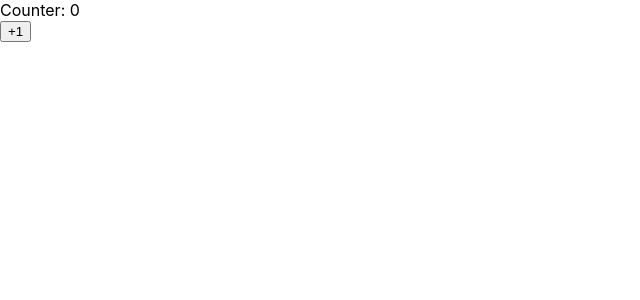
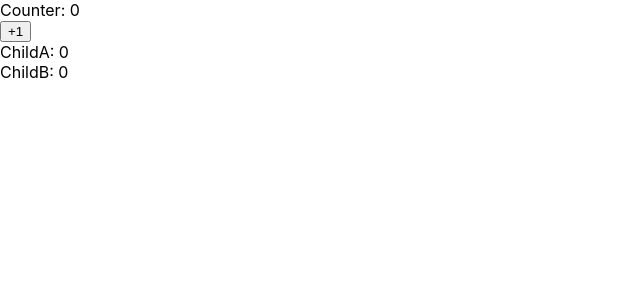
Before and after one commit to Hongxiao82/Lai-Twitch, a React (Create React App) app in the folder twitchfe/: page / in a window 1280 px wide. Shown: the top 300 px of the page, without its empty margins (0-640 px from the left). Built offline with nearby package versions, Linux system fonts and the light colour scheme.

Commit message:
fe: data flows down

```diff
--- a/twitchfe/src/App.js
+++ b/twitchfe/src/App.js
@@ -1,13 +1,20 @@
 import logo from "./logo.svg";
 import "./App.css";
 import React from "react";
+
+const ChildA = (props) => {
+  return <div>ChildA: {props.num}</div>;
+};
+const ChildB = (props) => {
+  return <div>ChildB: {props.num}</div>;
+};
 
 class App extends React.Component {
   state = {
     counter: 0,
   };
 
-  handleDoubleClick = () => {
+  handleButtonClick = () => {
     this.setState({
       counter: this.state.counter + 1,
     });
@@ -17,7 +24,9 @@ class App extends React.Component {
     return (
       <>
         <div>Counter: {this.state.counter}</div>
-        <button onDoubleClick={this.handleDoubleClick}>+1</button>
+        <button onDoubleClick={this.handleButtonClick}>+1</button>
+        <ChildA num={this.state.counter} />
+        <ChildB num={this.state.counter} />
       </>
     );
   }
```
